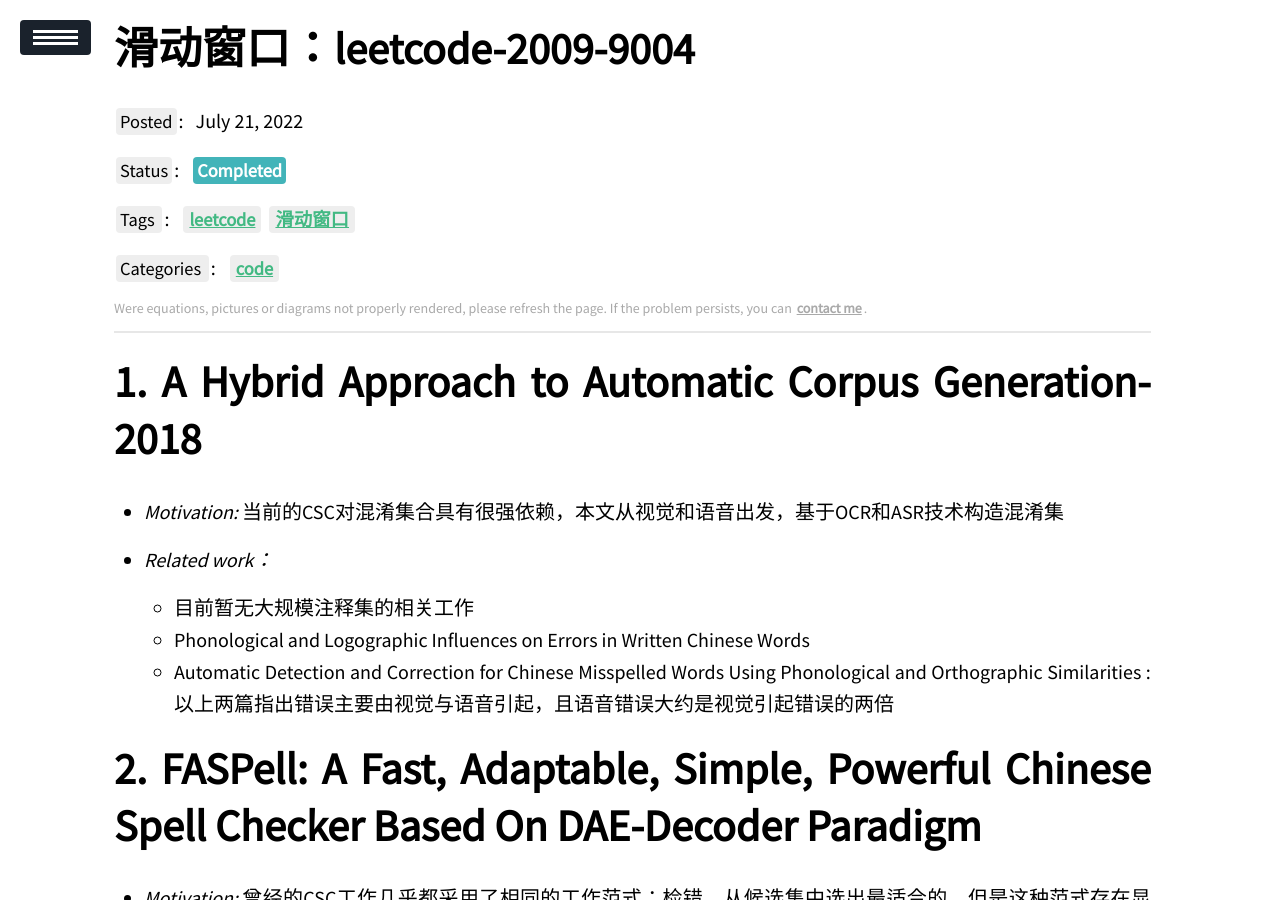
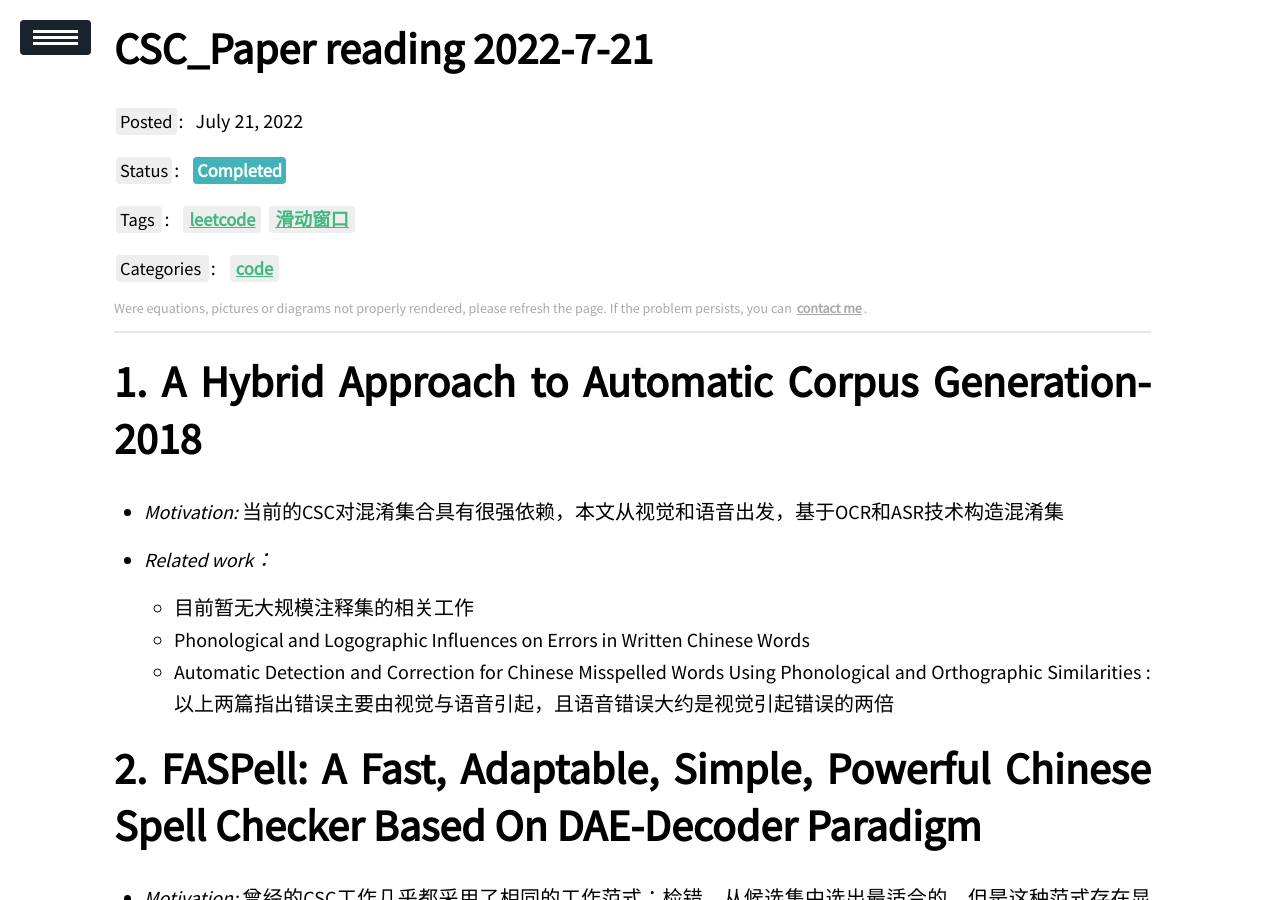
Before and after one commit to vectmachine/vectmachine.github.io, a Jekyll site: the page built from _posts/2022-7-21-A Hybrid Approach to Automatic Corpus Generation.md, in a window 1280 px wide and 900 px high. Built offline with Jekyll 4.4.1, drawn with Linux system fonts in a browser that asks for light colours; our own code applies the rules of GitHub Pages for plain Markdown files; a script that is not in the unit is left out.

Commit message:
Update 2022-7-21-A Hybrid Approach to Automatic Corpus Generation.md

```diff
--- a/_posts/2022-7-21-A Hybrid Approach to Automatic Corpus Generation.md
+++ b/_posts/2022-7-21-A Hybrid Approach to Automatic Corpus Generation.md
@@ -1,5 +1,5 @@
 ---
-title: 滑动窗口：leetcode-2009-9004
+title: CSC_Paper reading 2022-7-21
 commentable: flase
 Edit: 2022-07-21
 mathjax: true
```
